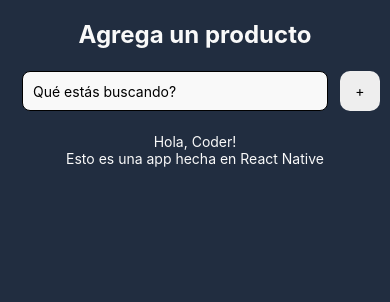
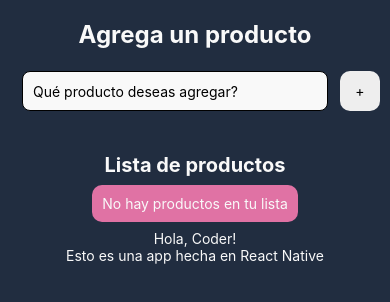
Before and after one commit to CaraRota/mobileApp, a React Native app: screen / in a window 390 px wide. Shown: the top 302 px of the page. Built offline with nearby package versions, Linux system fonts and the light colour scheme.

Commit message:
Add react-native-svg dependency and update styles and components

```diff
--- a/app.json
+++ b/app.json
@@ -11,9 +11,7 @@
             "resizeMode": "contain",
             "backgroundColor": "#ffffff"
         },
-    "assetBundlePatterns": [
-      "**/*"
-    ],
+        "assetBundlePatterns": ["**/*"],
         "ios": {
             "supportsTablet": true
         },
--- a/package.json
+++ b/package.json
@@ -15,6 +15,7 @@
     "react": "18.2.0",
     "react-dom": "18.2.0",
     "react-native": "0.73.2",
+    "react-native-svg": "^14.1.0",
     "react-native-web": "~0.19.6"
   },
   "devDependencies": {
--- a/src/components/ProductsList.jsx
+++ b/src/components/ProductsList.jsx
@@ -1,9 +1,33 @@
-import { View, Text } from "react-native";
+import React from "react";
+import { View, Text, FlatList, Pressable, Image } from "react-native";
+import { styles } from "../css/Styles.js";
 
-const ProductsList = () => {
+import TrashIcon from "../components/ui/RemoveIcon";
+
+const uniqueKey = () => Date.now() * Math.random();
+
+const ProductsList = ({ products, handleRemoveItem }) => {
     return (
-        <View>
-            <Text>Lista de productos</Text>
+        <View style={styles.productsListContainer}>
+            <Text style={styles.productsTitle}>Lista de productos</Text>
+            {products.length > 0 ? (
+                <FlatList
+                    data={products}
+                    renderItem={({ item }) => (
+                        <>
+                            <View style={styles.productItemContainer}>
+                                <Text style={styles.productItem}>{item}</Text>
+                                <Pressable onPress={() => handleRemoveItem(item)}>
+                                    <TrashIcon style={styles.trashIcon} />
+                                </Pressable>
+                            </View>
+                        </>
+                    )}
+                    keyExtractor={() => uniqueKey()} //Temporary solution for unique keys
+                />
+            ) : (
+                <Text style={styles.noProducts}>No hay productos en tu lista</Text>
+            )}
         </View>
     );
 };
--- /dev/null
+++ b/src/components/ui/RemoveIcon.jsx
@@ -0,0 +1,24 @@
+import React from "react";
+import Svg, { Path } from "react-native-svg";
+
+const TrashIcon = ({ style }) => {
+    return (
+        <Svg
+            style={style}
+            width='24'
+            height='24'
+            viewBox='0 0 24 24'
+            fill='none'
+            xmlns='http://www.w3.org/2000/svg'>
+            <Path
+                d='m14.74 9-.346 9m-4.788 0L9.26 9m9.968-3.21c.342.052.682.107 1.022.166m-1.022-.165L18.16 19.673a2.25 2.25 0 0 1-2.244 2.077H8.084a2.25 2.25 0 0 1-2.244-2.077L4.772 5.79m14.456 0a48.108 48.108 0 0 0-3.478-.397m-12 .562c.34-.059.68-.114 1.022-.165m0 0a48.11 48.11 0 0 1 3.478-.397m7.5 0v-.916c0-1.18-.91-2.164-2.09-2.201a51.964 51.964 0 0 0-3.32 0c-1.18.037-2.09 1.022-2.09 2.201v.916m7.5 0a48.667 48.667 0 0 0-7.5 0'
+                stroke='currentColor'
+                strokeWidth='1.5'
+                strokeLinecap='round'
+                strokeLinejoin='round'
+            />
+        </Svg>
+    );
+};
+
+export default TrashIcon;
--- a/src/components/ui/SearchBar.jsx
+++ b/src/components/ui/SearchBar.jsx
@@ -1,35 +1,42 @@
 import React, { useState } from "react";
-import { View, TextInput, Text, Pressable, FlatList } from "react-native";
+import { View, TextInput, Text, Pressable } from "react-native";
 import { styles } from "../../css/Styles.js";
 import ProductsList from "../ProductsList";
 
 const SearchBar = () => {
-    const [inputText, setInputText] = useState("");
+    const [addProduct, setAddProduct] = useState("");
     const [products, setProducts] = useState([]);
 
     const handleTextInput = (text) => {
-        setInputText(text);
-        console.log(inputText);
+        setAddProduct(text);
     };
 
     const handleAddItem = () => {
-        setProducts([...products, { id: products.length, name: "Producto" }]);
+        setProducts([...products, addProduct]);
+        setAddProduct("");
     };
+
+    const handleRemoveItem = (item) => {
+        const filteredProduxcts = products.filter((product) => product !== item);
+        setProducts(filteredProduxcts);
+    };
+
     return (
+        <>
             <View style={styles.searchBarContainer}>
                 <TextInput
                     style={styles.input}
-                placeholder='Qué estás buscando?'
-                onChangeText={handleTextInput}></TextInput>
+                    placeholder='Qué producto deseas agregar?'
+                    onChangeText={handleTextInput}
+                    value={addProduct}></TextInput>
                 <Pressable>
                     <Text style={styles.plusButton} onPress={handleAddItem}>
                         +
                     </Text>
                 </Pressable>
-            <FlatList>
-                <ProductsList />
-            </FlatList>
             </View>
+            <ProductsList products={products} handleRemoveItem={handleRemoveItem} />
+        </>
     );
 };
 
--- a/src/css/Styles.js
+++ b/src/css/Styles.js
@@ -23,6 +23,49 @@
 
     textColor: {
         color: whiteColor,
+    },
+
+    productsListContainer: {
+        width: "100%",
+        alignItems: "center",
+        justifyContent: "center",
+        marginTop: 20,
+    },
+
+    productsTitle: {
+        fontSize: 20,
+        color: whiteColor,
+        fontWeight: "bold",
+    },
+
+    productItemContainer: {
+        flexDirection: "row",
+        flexWrap: "wrap",
+        justifyContent: "center",
+        alignItems: "center",
+        width: "100%",
+    },
+
+    noProducts: {
+        backgroundColor: pinkColor,
+        color: whiteColor,
+        minWidth: "50%",
+        textAlign: "center",
+        padding: 10,
+        marginVertical: 8,
+        marginHorizontal: 16,
+        borderRadius: 10,
+    },
+
+    productItem: {
+        backgroundColor: secondaryBlue,
+        color: whiteColor,
+        textAlign: "center",
+        minWidth: "50%",
+        padding: 10,
+        marginVertical: 8,
+        marginHorizontal: 16,
+        borderRadius: 10,
     },
 
     searchBarContainer: {
@@ -52,4 +95,8 @@
         backgroundColor: whiteColor,
         padding: 10,
     },
+
+    trashIcon: {
+        color: pinkColor,
+    },
 });
```
Also changed, not shown: 1 other file (tests, documents, lock files or other folders). Lines whose indentation alone changed are shown as unchanged.
